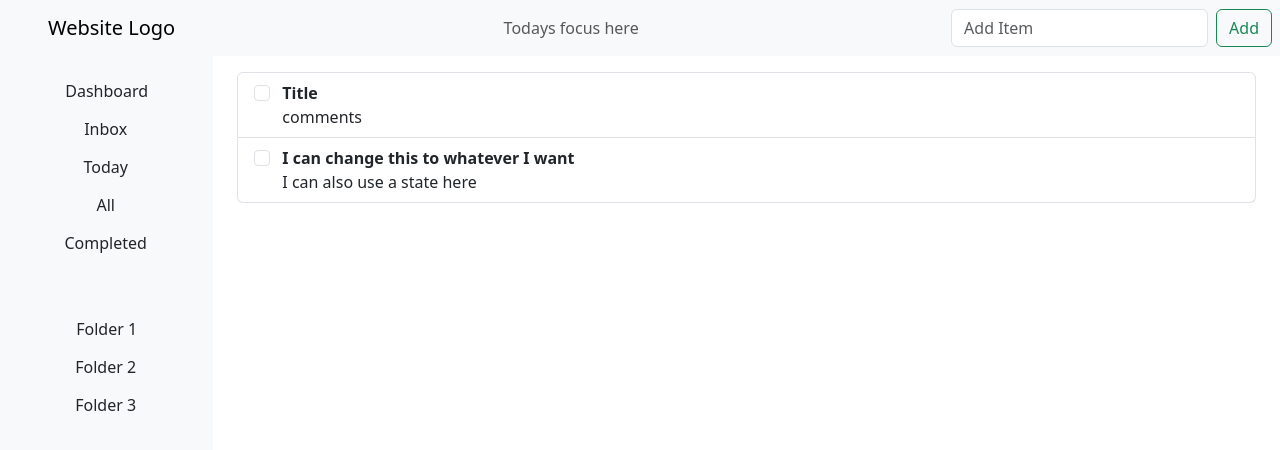
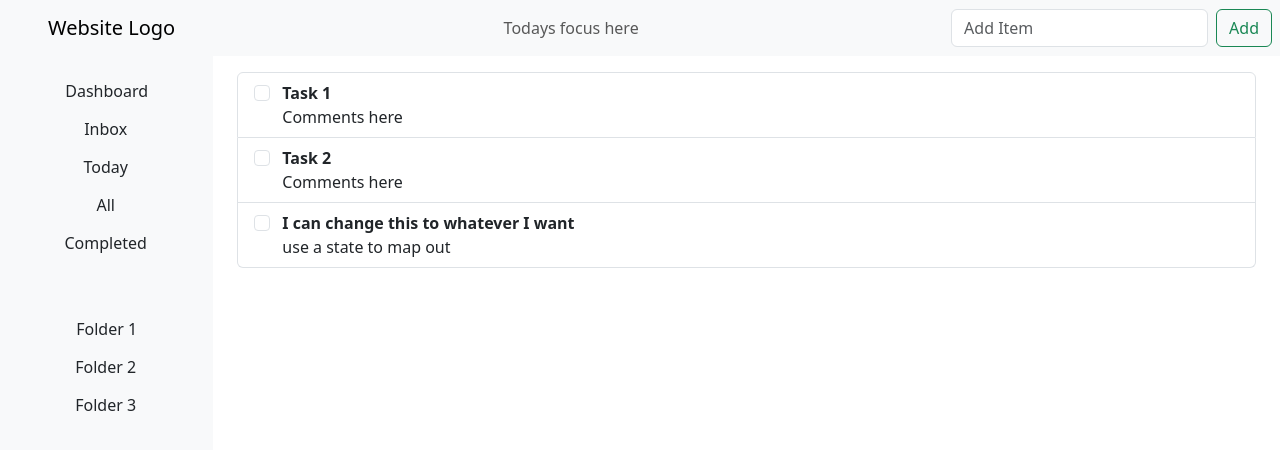
Before and after one commit to Kenref/gamified-todo-app, a React (Vite) app: page / in a window 1280 px wide. Shown: the top 450 px of the page. Built offline with nearby package versions, Linux system fonts and the light colour scheme.

Commit message:
able to add tasks now

```diff
--- a/src/App.jsx
+++ b/src/App.jsx
@@ -6,14 +6,27 @@ import MainSection from "./sections/MainSection";
 function App() {
 	const [navBarMessage, setNavBarMessage] = useState("Todays focus here");
 
+	//store tasks in state which is mapped in AllTasks.jsx - any new tasks are automatically shown on screen
+	const [tasks, setTasks] = useState([
+		{ todoTitle: "Task 1", todoComments: "Comments here" },
+		{ todoTitle: "Task 2", todoComments: "Comments here" },
+
+		{
+			todoTitle: "I can change this to whatever I want",
+			todoComments: "use a state to map out",
+		},
+	]);
+
+	// const [taskName, setTaskName] = useState("");
+
 	return (
 		<div>
 			{/* Consider adding the navbar with ui elements to the bottom */}
-			<NavBar navBarMessage={navBarMessage} />
+			<NavBar navBarMessage={navBarMessage} tasks={tasks} setTasks={setTasks} />
 			<div className="container-fluid">
 				<div className="row">
 					<SideBar />
-					<MainSection />
+					<MainSection tasks={tasks} />
 				</div>
 			</div>
 		</div>
--- a/src/components/AddTaskBar.jsx
+++ b/src/components/AddTaskBar.jsx
@@ -1,11 +1,23 @@
 import { useState } from "react";
 
-function AddTaskBar() {
-	// const [taskName, setTaskName] = useState({ TaskName });
+function AddTaskBar({ tasks, setTasks }) {
+	const [inputData, setInputData] = useState("");
+
+	const handleSubmit = (e) => {
+		e.preventDefault();
+		console.log(inputData);
+		const newTask = { todoTitle: inputData, todoComments: "Comments" };
+		setTasks([...tasks, newTask]);
+	};
 
 	return (
-		<form className="d-flex">
-			<input className="form-control me-2" placeholder="Add Item" />
+		<form className="d-flex" onSubmit={(e) => handleSubmit(e)}>
+			<input
+				className="form-control me-2"
+				placeholder="Add Item"
+				value={inputData}
+				onChange={(e) => setInputData(e.target.value)}
+			/>
 			<button className="btn btn-outline-success" type="submit">
 				Add
 			</button>
--- a/src/components/IndividualTodo.jsx
+++ b/src/components/IndividualTodo.jsx
@@ -23,9 +23,9 @@ IndividualTodo.propTypes = {
 	todoComments: PropTypes.string,
 };
 
-IndividualTodo.defaultProps = {
-	todoTitle: "Title",
-	todoComments: "comments",
-};
+// IndividualTodo.defaultProps = {
+// 	todoTitle: "Title",
+// 	todoComments: "comments",
+// };
 
 export default IndividualTodo;
--- a/src/sections/Inbox.jsx
+++ b/src/sections/AllTasks.jsx
@@ -1,18 +1,20 @@
 import { useState } from "react";
 import IndividualTodo from "../components/IndividualTodo";
 
-function Inbox() {
+function AllTasks({ tasks }) {
 	return (
 		<div className="col-md-10 ml-sm-auto col-lg-10 px-4 pt-3">
 			<ul className="list-unstyled list-group">
-				<IndividualTodo />
-				<IndividualTodo
-					todoTitle={"I can change this to whatever I want"}
-					todoComments={"I can also use a state here"}
-				/>
+				{tasks.map((task, index) => (
+					<IndividualTodo
+						key={index}
+						todoTitle={task.todoTitle}
+						todoComments={task.todoComments}
+					/>
+				))}
 			</ul>
 		</div>
 	);
 }
 
-export default Inbox;
+export default AllTasks;
--- a/src/sections/MainSection.jsx
+++ b/src/sections/MainSection.jsx
@@ -1,7 +1,7 @@
-import Inbox from "./Inbox";
+import AllTasks from "./AllTasks";
 
-function MainSection() {
-	return <Inbox />;
+function MainSection({ tasks }) {
+	return <AllTasks tasks={tasks} />;
 }
 
 export default MainSection;
--- a/src/sections/NavBar.jsx
+++ b/src/sections/NavBar.jsx
@@ -1,6 +1,6 @@
 import AddTaskBar from "../components/AddTaskBar";
 
-function NavBar({ navBarMessage }) {
+function NavBar({ navBarMessage, tasks, setTasks }) {
 	return (
 		<>
 			<nav className="navbar sticky-top bg-body-tertiary pe-2 ps-5">
@@ -10,7 +10,7 @@ function NavBar({ navBarMessage }) {
 				{/* TODO make it so that if the goal is > certain length it will do a ticker scroll effect */}
 				{/* Make it so that you can add todos to the goal section */}
 				<div className="navbar-text">{navBarMessage}</div>
-				<AddTaskBar />
+				<AddTaskBar tasks={tasks} setTasks={setTasks} />
 			</nav>
 		</>
 	);
```
